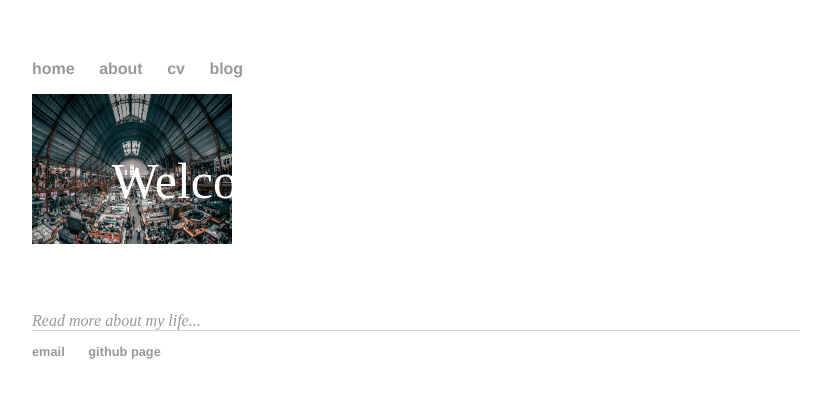
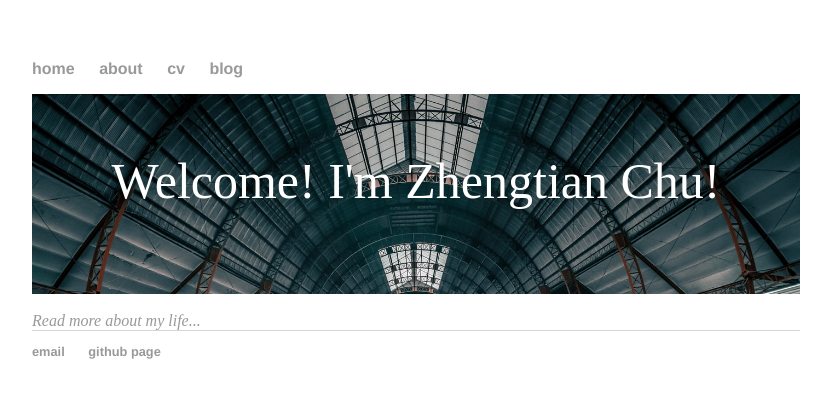
Before and after one commit to scyxx2/lakerschampions.github.io, a Jekyll site: the page built from index.html, in a window 1280 px wide. Shown: the top 398 px of the page, without its empty margins (224-1055 px from the left). Built offline with Jekyll 4.4.1, drawn with Linux system fonts in a browser that asks for light colours.

Commit message:
Update main.css

```diff
--- a/css/main.css
+++ b/css/main.css
@@ -4,7 +4,7 @@ body {
 }
 .blurb{
     background: url("/img/home.png") no-repeat;
-    background-size:200px 150px;
+    background-size:100%;
     color:white;
     height:200px;
     font-size:50px;
```
